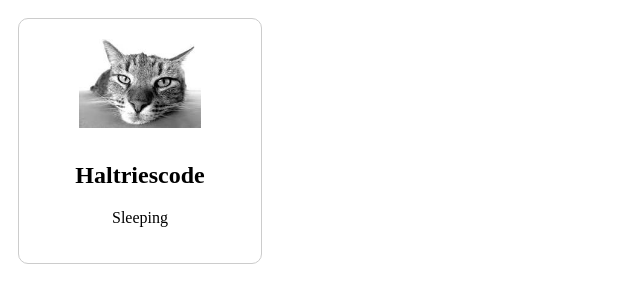
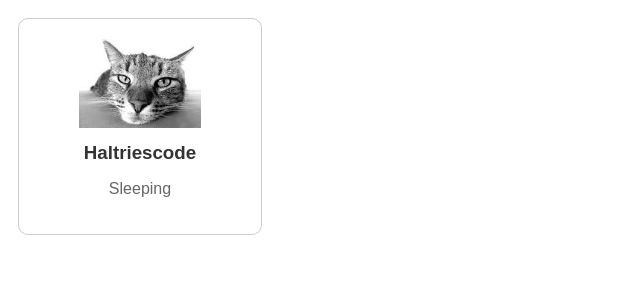
Before and after one commit to haltriescode/learn-react, a React (Vite) app: page / in a window 1280 px wide. Shown: the top 302 px of the page, without its empty margins (0-640 px from the left). Built offline with nearby package versions, Linux system fonts and the light colour scheme.

Commit message:
add class

```diff
--- a/src/Card.jsx
+++ b/src/Card.jsx
@@ -4,8 +4,8 @@ function Card(){
     return(
         <div className="card">
             <img className="card-image" src={cat} alt="profile picture"></img>
-            <h2>Haltriescode</h2>
-            <p>Sleeping</p>
+            <h3 className="card-title">Haltriescode</h3>
+            <p className="card-text">Sleeping</p>
         </div>
     )
 }
```
